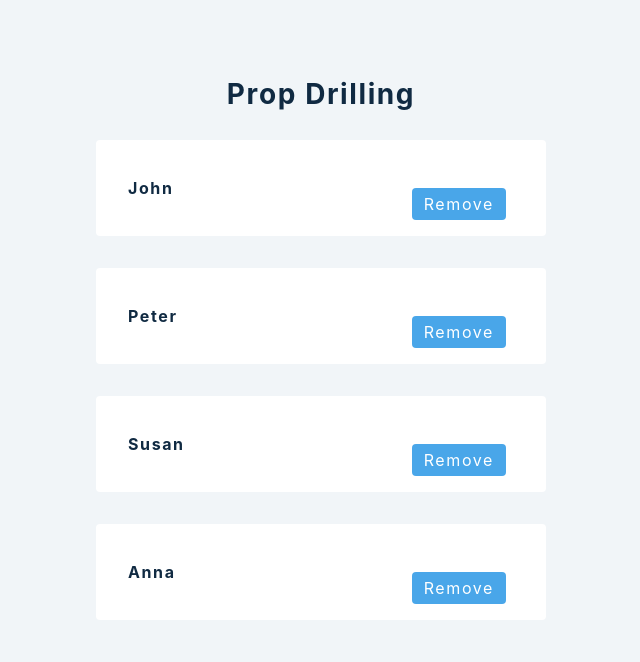
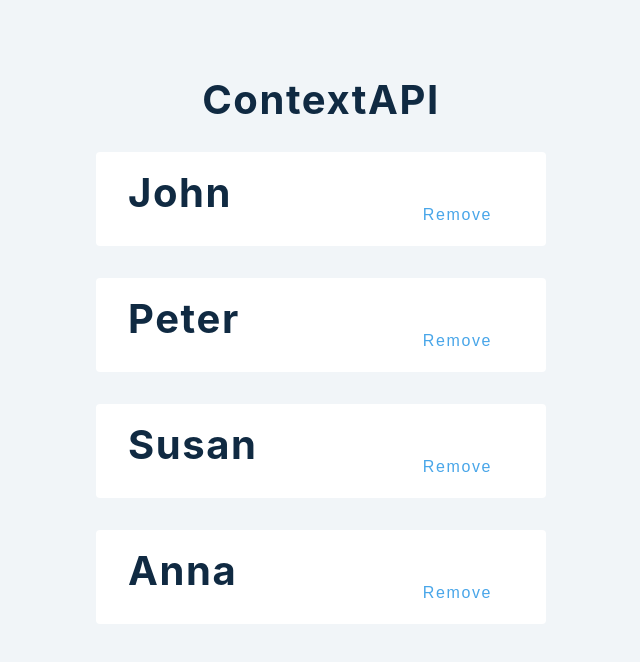
Before and after one commit to ismaelBZ/react-tutorial-2020-john-smilga, a React (Create React App) app: page / in a window 1280 px wide. Shown: the top 662 px of the page, without its empty margins (319-959 px from the left). Built offline with nearby package versions, Linux system fonts and the light colour scheme.

Commit message:
useContext general knowlodge and settup

```diff
--- a/src/App.js
+++ b/src/App.js
@@ -1,5 +1,5 @@
 import React from 'react'
-import Setup from './tutorials/propDrilling'
+import Setup from './tutorials/useContext'
 
 const App = () => {
   return (
--- /dev/null
+++ b/src/tutorials/useContext/index.jsx
@@ -0,0 +1,51 @@
+import React, {useState, useContext} from 'react'
+import {data} from "./../../data"
+
+/** useContext / createContext
+ *
+ *  Drilling props make pass data throught intermediate compontents to the desired componet
+ * Solution: useContext/Context API to simple case
+ * Redux to complex cases
+ *
+**/
+
+
+const PersonContext = React.createContext();
+// Access two component - provider, consumer
+
+const ContextAPI = () => {
+  const [people, setPeople] = useState(data);
+  const removePerson = (id) => {
+    const newPeople = people.filter((person) => person.id !== id)
+    return setPeople(newPeople)
+  }
+
+  return (
+    <PersonContext.Provider value='hello'>
+      <h2>ContextAPI</h2>
+      <List people={people} removePerson={removePerson}/>
+    </PersonContext.Provider>
+  )
+}
+
+const List = ({people}, removePerson) => {
+  return (
+    <>
+      {people.map(person => <Person {...person} removePerson={removePerson} /> )}
+    </>
+  )
+}
+
+const Person = ({name, id, removePerson}) => {
+  const hello = useContext(PersonContext);
+  console.log(hello);
+  console.log()
+  return (
+    <div key={id} className='item'>
+      <h2>{name}</h2>
+      <button className="btn" onClick={()=>removePerson(id)}>Remove</button>
+    </div>
+  )
+}
+
+export default ContextAPI
```
